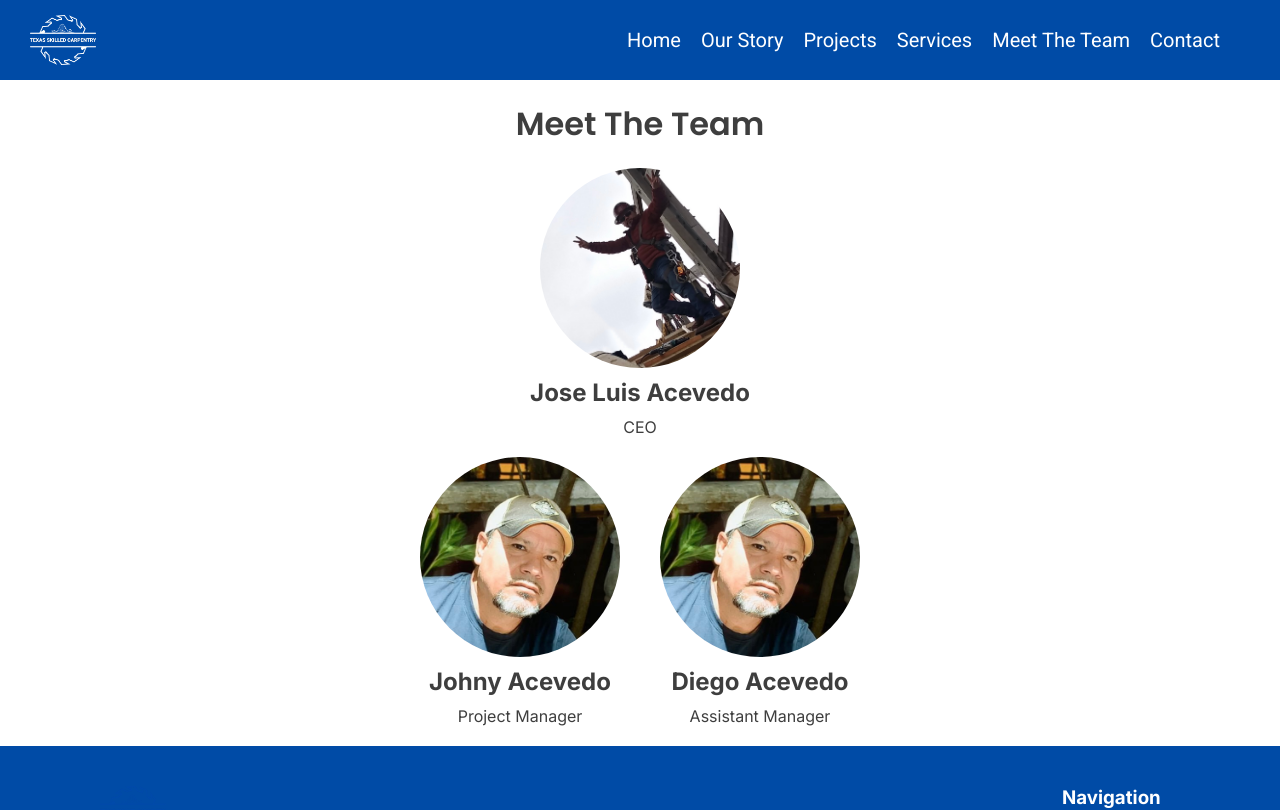
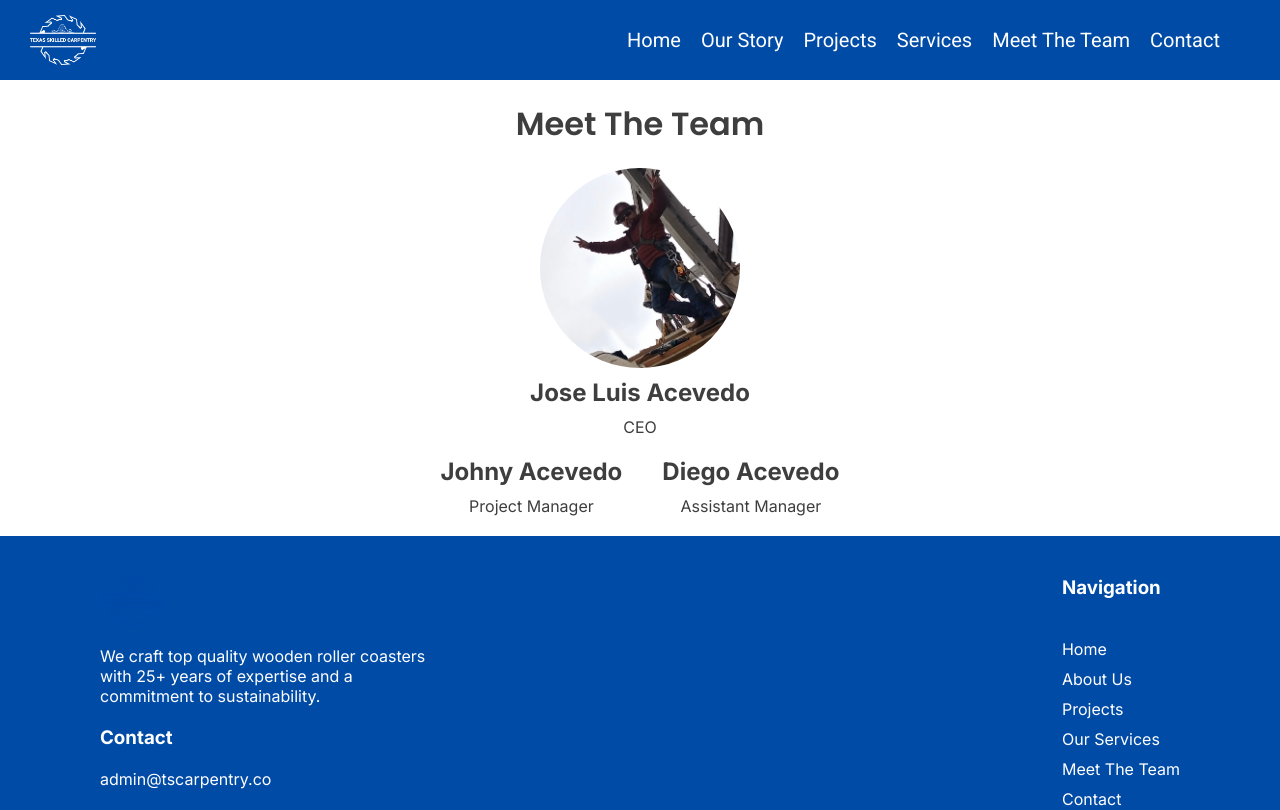
Before and after one commit to tscarpentryapp/TSCApp, a Next.js app: page /meet-the-team in a window 1280 px wide. Shown: the top 810 px of the page. Built offline with nearby package versions, Linux system fonts and the light colour scheme.

Commit message:
Agregué imagenes meta

```diff
--- a/pages/components/Cover.js
+++ b/pages/components/Cover.js
@@ -39,7 +39,7 @@ export default function Cover() {
                 style={{
                   fontSize: '6vw',
                   fontFamily: 'Roboto',
-                  fontWeight: '700',
+                  fontWeight: '900',
                   color: '#fff',
                   marginTop: '-2vw',
                   textShadow: '5px 5px 100px rgba(0, 0, 0, .4)',
@@ -63,7 +63,7 @@ export default function Cover() {
                 style={{
                   fontSize: '12vw',
                   fontFamily: 'Roboto',
-                  fontWeight: '700',
+                  fontWeight: '900',
                   color: '#fff',
                   marginTop: '-2vw',
                   textShadow: '5px 5px 100px rgba(0, 0, 0, .4)',
--- a/pages/components/Header.js
+++ b/pages/components/Header.js
@@ -175,7 +175,7 @@ export default function HeaderGeneral() {
         }
         .NavFull.Open
         {
-          height: 474px;
+          height: 100svh;
         }
         .NavFull img {
           width: auto;
--- a/pages/meet-the-team/index.js
+++ b/pages/meet-the-team/index.js
@@ -36,12 +36,12 @@ export default function MeetTheTeam() {
             </div>
             <div className='TeamMemberContainer'>
               <div className='TeamMemberCard'>
-                <img id='ceo-image' src='/assets/ceo.jpg' />
+                {/* <img id='ceo-image' src='/assets/ceo.jpg' /> */}
                 <h2>Johny Acevedo</h2>
                 <p>Project Manager</p>
               </div>
               <div className='TeamMemberCard'>
-                <img id='ceo-image' src='/assets/ceo.jpg' />
+                {/* <img id='ceo-image' src='/assets/ceo.jpg' /> */}
                 <h2>Diego Acevedo</h2>
                 <p>Assistant Manager</p>
               </div>
```
Also changed, not shown: public/assets/favicon.png (added), public/assets/iconApp.jpg (added).
